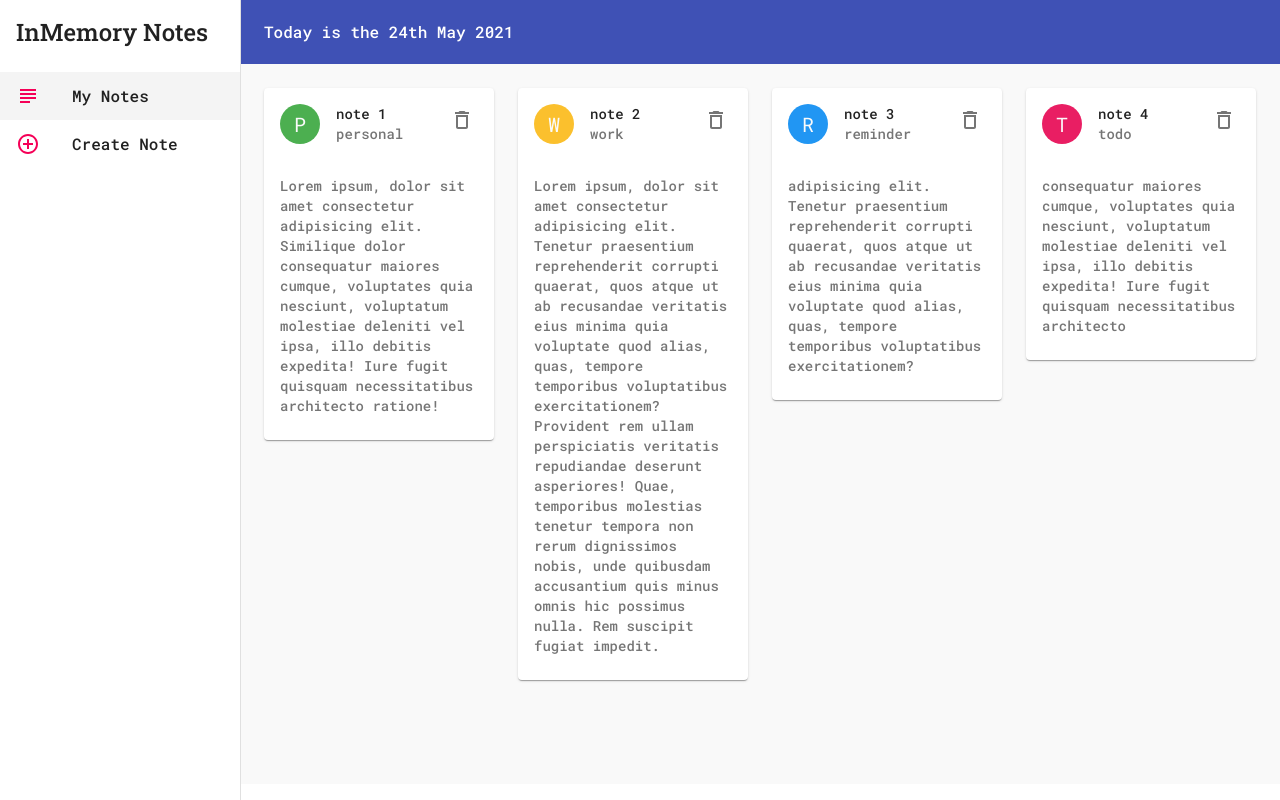
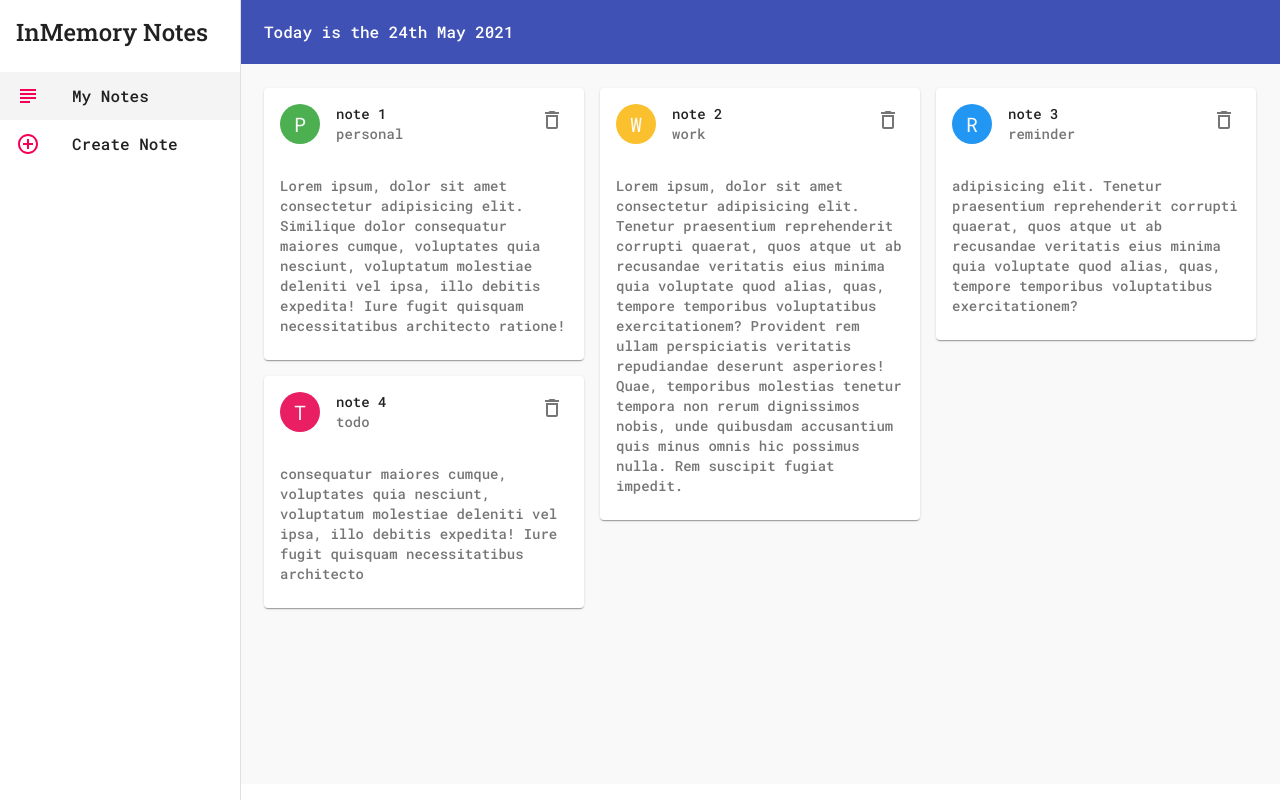
Before and after one commit to deepkush97/inmemory-notes-app-ts, a React (Create React App) app: page / in a window 1280 px wide. Built offline with nearby package versions, Linux system fonts and the light colour scheme.

Commit message:
Added: Masonry grid for notes grid

```diff
--- a/src/pages/view.tsx
+++ b/src/pages/view.tsx
@@ -1,17 +1,43 @@
-import { Grid } from "@material-ui/core";
+import { makeStyles } from "@material-ui/core";
 import React, { useContext } from "react";
+import Masonry from "react-masonry-css";
 import { NoteCard } from "../components/NoteCard";
 import { NotesContext } from "../context/global";
+
+const useStyle = makeStyles((theme) => ({
+  notesGrid: {
+    display: "flex",
+    marginLeft: -theme.spacing(2),
+    width: "auto",
+  },
+  notesColumnGrid: {
+    paddingLeft: theme.spacing(2),
+    backgroundClip: "padding-box",
+  },
+  divSpaced: {
+    marginBottom: theme.spacing(2),
+  },
+}));
+
 export const View = () => {
   const { notes } = useContext(NotesContext) as NotesContextType;
-
+  const classes = useStyle();
+  const breakpoints = {
+    default: 3,
+    1100: 2,
+    700: 1,
+  };
   return (
-    <Grid container spacing={3}>
+    <Masonry
+      breakpointCols={breakpoints}
+      className={classes.notesGrid}
+      columnClassName={classes.notesColumnGrid}
+    >
       {notes.map((note) => (
-        <Grid key={note.id} item xs={12} sm={6} md={4} lg={3}>
+        <div key={note.id} className={classes.divSpaced}>
           <NoteCard note={note} />
-        </Grid>
+        </div>
       ))}
-    </Grid>
+    </Masonry>
   );
 };
```
